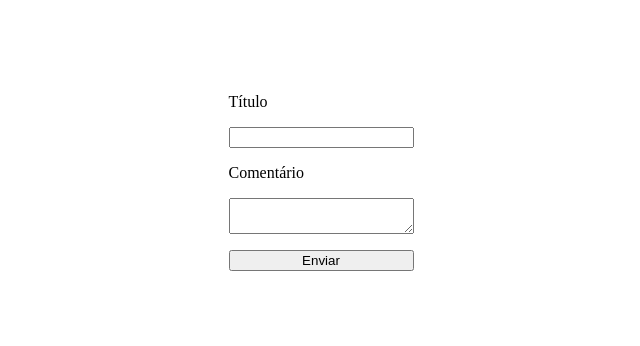
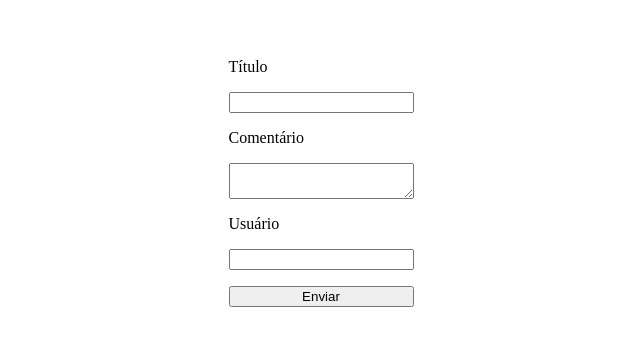
Before and after one commit to Trettin/Cubos-Academy, a React (Create React App) app in the folder Front-end/Modulo-03/front-react-hook-form/classe-01/: page / in a window 1280 px wide. Shown: the part 226-572 px from the top of the page, without its empty margins (319-959 px from the left). Built offline with nearby package versions, Linux system fonts and the light colour scheme.

Commit message:
Form validation implemented

```diff
--- a/Front-end/Modulo-03/front-react-hook-form/classe-01/src/App.js
+++ b/Front-end/Modulo-03/front-react-hook-form/classe-01/src/App.js
@@ -2,9 +2,20 @@ import "./App.css";
 import React from "react";
 import { useForm } from "react-hook-form";
 
-const InputTitle = React.forwardRef((props, ref) => (
+const Input = React.forwardRef((props, ref) => (
   <input
-    type="text"
+    type={props.type}
+    id={props.id}
+    ref={ref}
+    name={props.name}
+    onChange={props.onChange}
+    onBlur={props.onBlur}
+  />
+));
+
+const InputTextArea = React.forwardRef((props, ref) => (
+  <textarea
+    id={props.id}
     ref={ref}
     name={props.name}
     onChange={props.onChange}
@@ -18,7 +29,7 @@ function onSubmit(data) {
     body: JSON.stringify({
       title: data.title,
       body: data.commentary,
-      userId: 1,
+      userId: data.userId,
     }),
     headers: {
       "Content-type": "application/json; charset=UTF-8",
@@ -39,21 +50,42 @@ function App() {
     <div className="App">
       <form onSubmit={handleSubmit(onSubmit)}>
         <label htmlFor="input-title">Título</label>
-        <InputTitle
+        <Input
           id="input-title"
-          {...register("title", { required: true })}
+          type="text"
+          {...register("title", { required: true, minLength: 5 })}
         />
         {errors.title?.type === "required" && (
           <span style={{ color: "red" }}>O título é obrigatório</span>
         )}
+        {errors.title?.type === "minLength" && (
+          <span style={{ color: "red" }}>
+            O título deve ter no mínimo cinco letras
+          </span>
+        )}
 
-        <label htmlFor="">Comentário</label>
-        <textarea
-          type="textarea"
-          {...register("commentary", { required: true })}
+        <label htmlFor="input-comentary">Comentário</label>
+        <InputTextArea
+          id="input-comentary"
+          {...register("commentary", { required: true, maxLength: 30 })}
         />
         {errors.commentary?.type === "required" && (
           <span style={{ color: "red" }}>Escreva seu comentário</span>
+        )}
+        {errors.commentary?.type === "maxLength" && (
+          <span style={{ color: "red" }}>
+            Seu comentário deve ter no máximo 30 caracteres.
+          </span>
+        )}
+
+        <label htmlFor="userId">Usuário</label>
+        <Input
+          id="userId"
+          type="number"
+          {...register("userId", { required: true })}
+        />
+        {errors.userId?.type === "required" && (
+          <span style={{ color: "red" }}>O Id do usuário é obrigatório</span>
         )}
 
         <button type="submit">Enviar</button>
```
